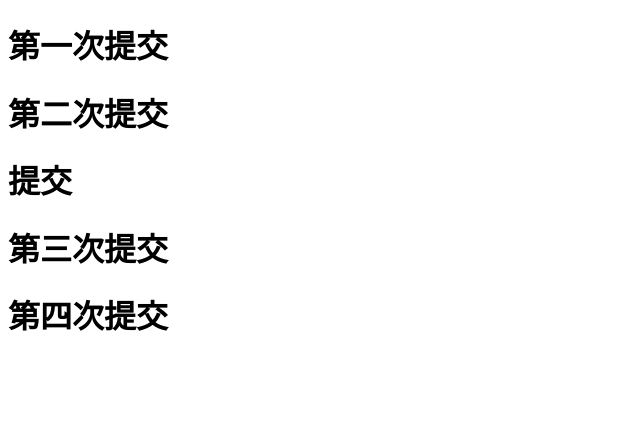
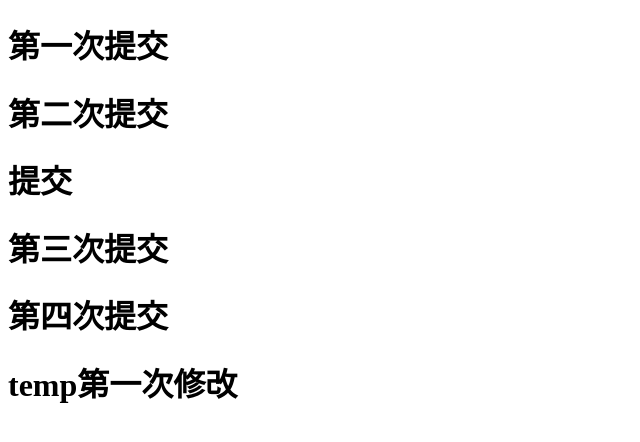
Before and after one commit to ishuoqilin/fed0, a plain HTML site: page index.html in a window 1280 px wide. Shown: the whole page, without its empty margins (0-640 px from the left). Drawn offline with Linux system fonts and the light colour scheme.

Commit message:
first temp

```diff
--- a/index.html
+++ b/index.html
@@ -12,5 +12,6 @@
     <h1>提交</h1>
     <h1>第三次提交</h1>
     <h1>第四次提交</h1>
+    <h1>temp第一次修改</h1>
 </body>
 </html>
```
